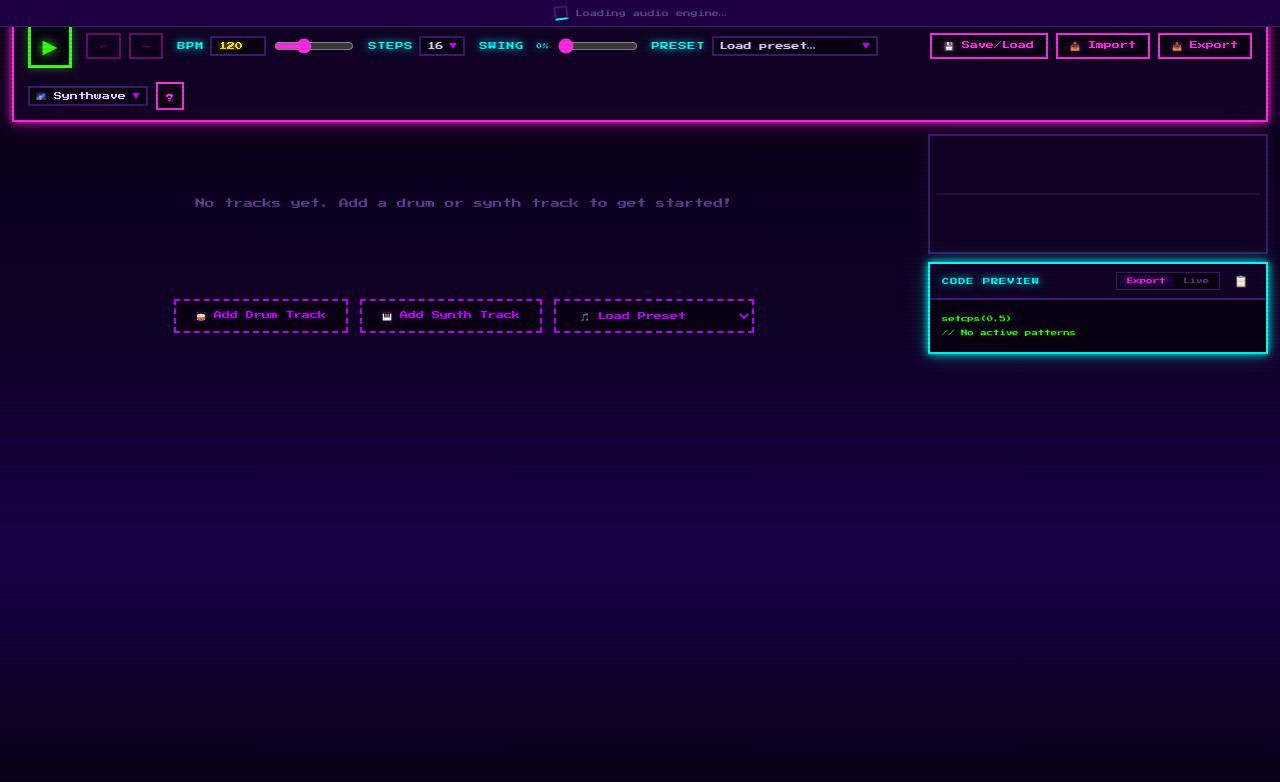
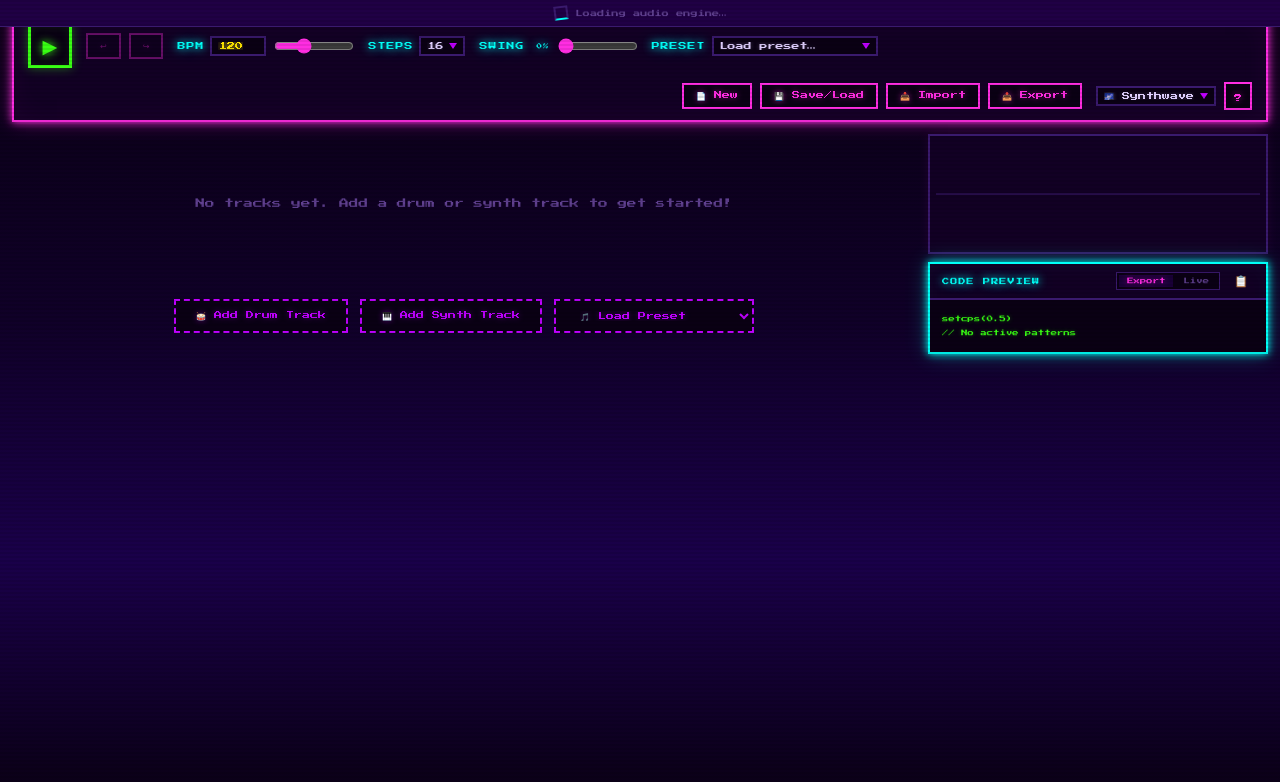
Before and after one commit to vargamateistvan/strudel-soundboard, a React (Vite) app: page / in a window 1280 px wide. Shown: the top 782 px of the page. Built offline with nearby package versions, Linux system fonts and the light colour scheme.

Commit message:
feat: Create new/ Overwrite saves

```diff
--- a/src/components/App.tsx
+++ b/src/components/App.tsx
@@ -147,6 +147,14 @@ export default function App() {
         onExport={() => setShowExport(true)}
         onImport={() => setShowImport(true)}
         onSaveLoad={() => setShowSaveLoad(true)}
+        onNewProject={() => {
+          if (
+            tracks.project.tracks.length === 0 ||
+            confirm("Start a new project? Unsaved changes will be lost.")
+          ) {
+            tracks.newProject();
+          }
+        }}
         onUndo={tracks.undo}
         onRedo={tracks.redo}
         onLoadPreset={tracks.importProject}
--- a/src/components/SaveLoadModal.tsx
+++ b/src/components/SaveLoadModal.tsx
@@ -152,6 +152,16 @@ export function SaveLoadModal({
                         Load
                       </button>
                       <button
+                        className="toolbar-btn action-btn"
+                        onClick={() => {
+                          saveProject(entry.name, project);
+                          setSaved(listProjects());
+                        }}
+                        title="Overwrite with current project"
+                      >
+                        Overwrite
+                      </button>
+                      <button
                         className="toolbar-btn action-btn danger-btn"
                         onClick={() => handleDelete(entry.name)}
                       >
--- a/src/components/Toolbar.tsx
+++ b/src/components/Toolbar.tsx
@@ -15,6 +15,7 @@ interface ToolbarProps {
   onExport: () => void;
   onImport: () => void;
   onSaveLoad: () => void;
+  onNewProject: () => void;
   onUndo: () => void;
   onRedo: () => void;
   onLoadPreset: (project: import("../types").Project) => void;
@@ -37,6 +38,7 @@ export function Toolbar({
   onExport,
   onImport,
   onSaveLoad,
+  onNewProject,
   onUndo,
   onRedo,
   onLoadPreset,
@@ -153,6 +155,13 @@ export function Toolbar({
       <div className="toolbar-group toolbar-actions">
         <button
           className="toolbar-btn action-btn"
+          onClick={onNewProject}
+          title="New Project"
+        >
+          📄 New
+        </button>
+        <button
+          className="toolbar-btn action-btn"
           onClick={onSaveLoad}
           title="Save / Load Project"
         >
--- a/src/hooks/useTracks.ts
+++ b/src/hooks/useTracks.ts
@@ -457,6 +457,13 @@ export function useTracks() {
     dispatch({ type: "IMPORT_PROJECT", project });
   }, []);
 
+  const newProject = useCallback(() => {
+    dispatch({
+      type: "IMPORT_PROJECT",
+      project: { ...initialProject, tracks: [] },
+    });
+  }, []);
+
   const addPresetTracks = useCallback((tracks: import("../types").Track[]) => {
     dispatch({ type: "ADD_PRESET_TRACKS", tracks });
   }, []);
@@ -516,6 +523,7 @@ export function useTracks() {
     addDrumRow,
     removeDrumRow,
     importProject,
+    newProject,
     addPresetTracks,
     reorderTracks,
     duplicateTrack,
```
